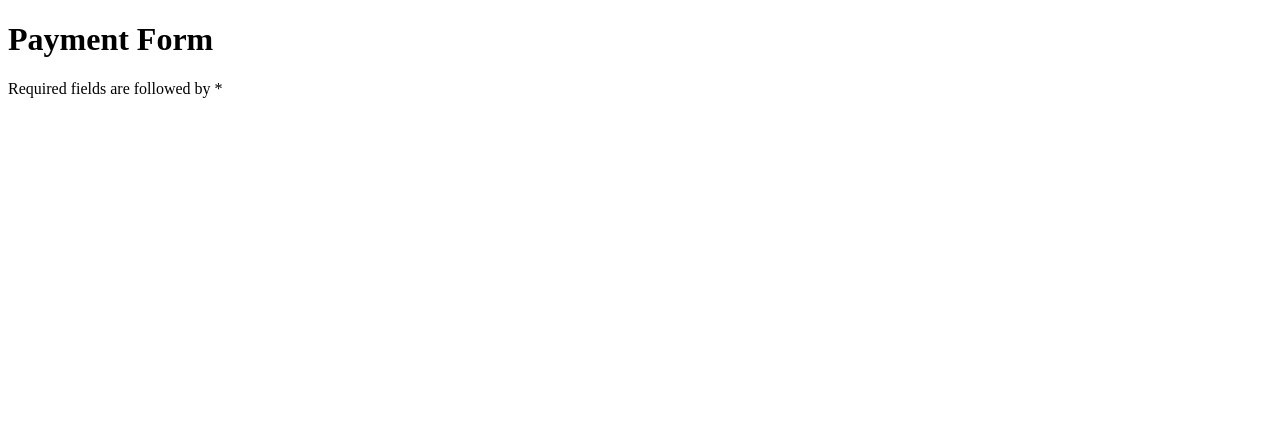
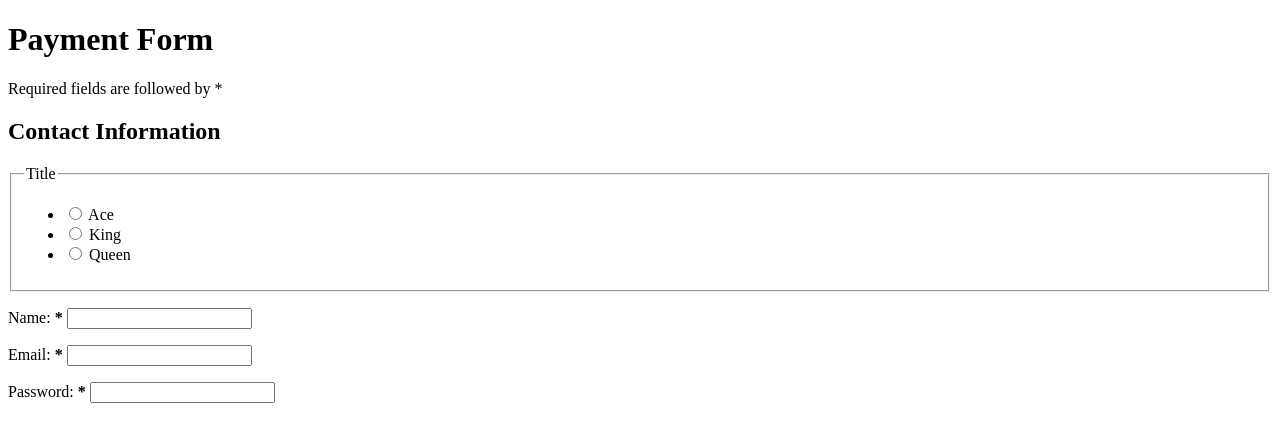
Before and after one commit to quackBear57/MDN-forms, a plain HTML site: page structure-form/index.html in a window 1280 px wide. Drawn offline with Linux system fonts and the light colour scheme.

Commit message:
first section complete

```diff
--- a/structure-form/index.html
+++ b/structure-form/index.html
@@ -13,6 +13,53 @@
             Required fields are followed by
             <stong><span aria-label="required">*</span></stong>
         </p>
+        <section>
+            <h2>Contact Information</h2>
+            <fieldset>
+                <legend>Title</legend>
+                <ul>
+                    <li>
+                        <label for="title_1">
+                            <input type="radio" id="title_1" name="title" value="A" />
+                            Ace
+                        </label>
+                    </li>
+                    <li>
+                        <label for="title_2">
+                            <input type="radio" id="title_2" name="title" value="K" />
+                            King
+                        </label>
+                    </li>
+                    <li>
+                        <label for="title_3">
+                            <input type="radio" id="title_3" name="title" value="Q" />
+                            Queen
+                        </label>
+                    </li>
+                </ul>
+            </fieldset>
+            <p>
+                <label for="name">
+                    <span>Name: </span>
+                    <strong><span aria-label="required">*</span></strong>
+                </label>
+                <input type="text" id="name" name="username" required>
+            </p>
+            <p>
+                <label for="mail">
+                    <span>Email: </span>
+                    <strong><span aria-label="required">*</span></strong>
+                </label>
+                <input type="email" id="mail" name="user-mail" required>
+            </p>
+            <p>
+                <label for="pwd">
+                    <span>Password: </span>
+                    <strong><span aria-label="required">*</span></strong>
+                </label>
+                <input type="password" id="pwd" name="password" required>
+            </p>
+        </section>
     </form>
 </body>
 </html>
```
